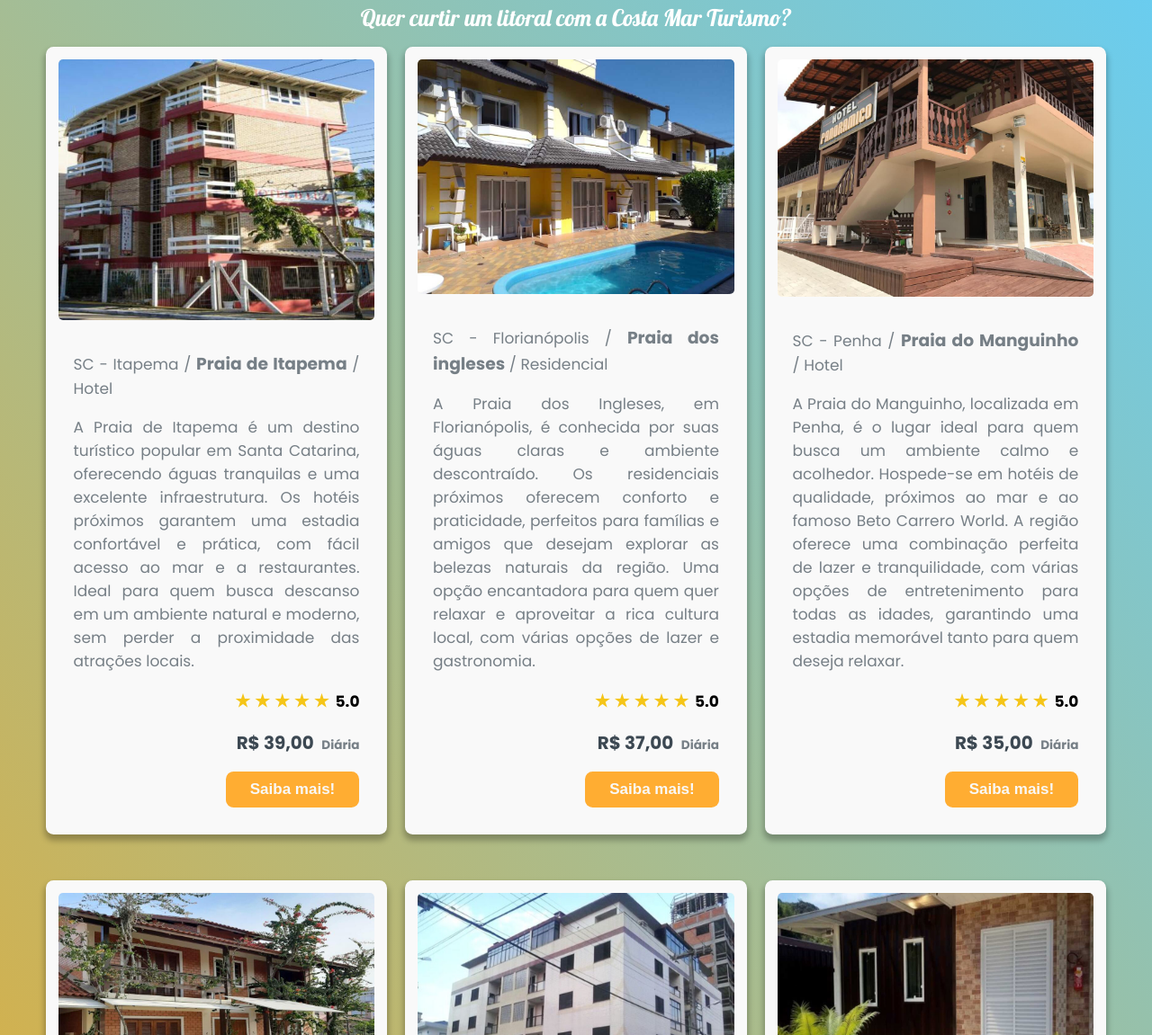
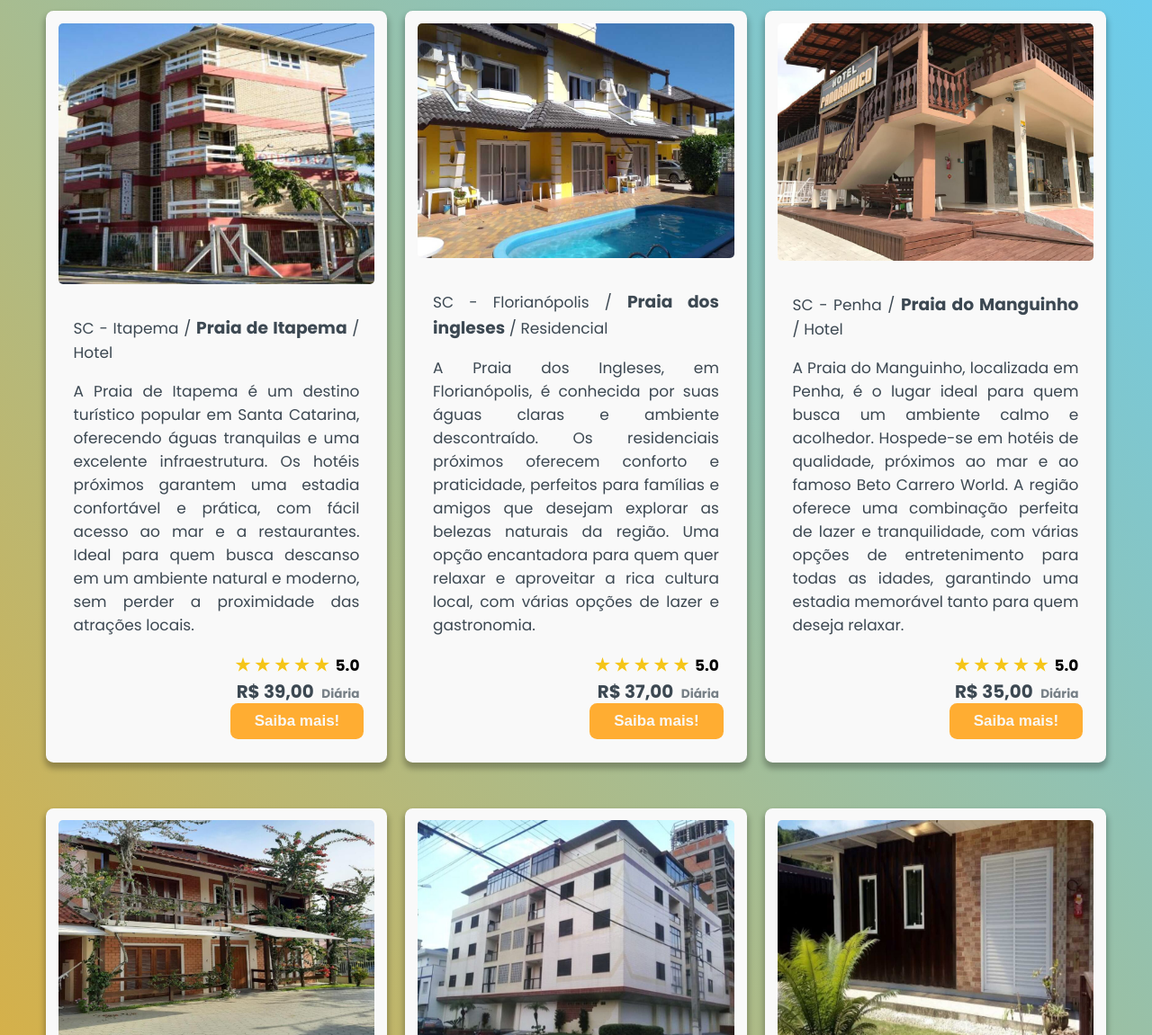
Before and after one commit to BeAmaral1/costamar, a plain HTML site: page index.html in a window 1280 px wide. Shown: the part 1649-2800 px from the top of the page at 90% size. Drawn offline with Linux system fonts and the light colour scheme.

Commit message:
Commit inicial

```diff
--- a/css/style.css
+++ b/css/style.css
@@ -175,6 +175,7 @@ form label {
 form input {
     background-color: #ffffffd5;
     font-size: 0.9rem;
+    margin: 5px;
     width: 10%;
     padding: 0.5rem;
     border-radius: 0.3rem;
@@ -192,6 +193,7 @@ button {
     border-radius: 0.5rem;
     border: none;
     transition: 0.3s;
+    margin: -5px;
     animation: fadeIn 1.5s ease-in-out, slideIn 1s ease-in-out;
 }
 
@@ -289,7 +291,7 @@ video {
 
 .foto {
     width: calc(50% - 0.5rem);
-    height: 338px;
+    height: 312px;
     border: solid 0.6rem var(--cor-06);
     border-radius:  0.5rem;
     box-shadow:  0 0.3rem 0.4rem 0.1rem var(--cor-05);
@@ -370,14 +372,15 @@ video {
 .card-destino p {
     margin: 1rem 0;
     text-align: justify;
-    color: var(--cor-03);
+    /* color: var(--cor-03); */
 }
 
 .valor {
     display: flex;
     justify-content: end;
     align-items: baseline;
-    margin: 1rem auto;
+    margin: 0rem auto;
+    padding-bottom: 3px;
 }
 
 .valor div {
```
